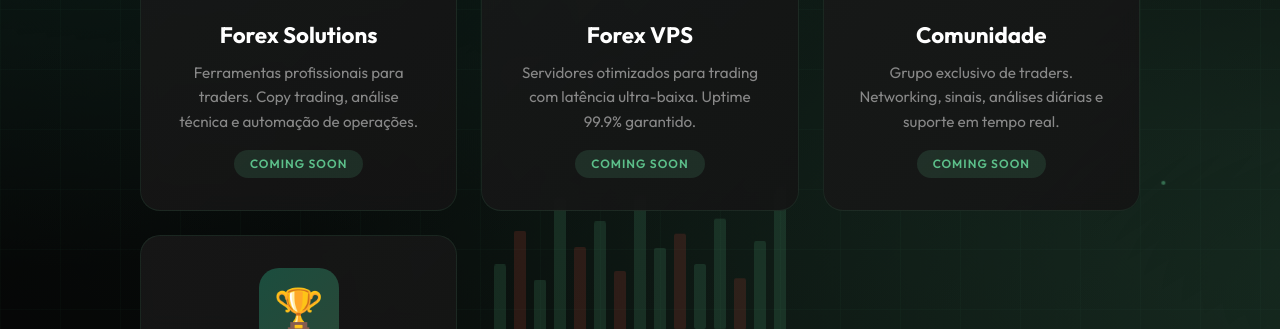
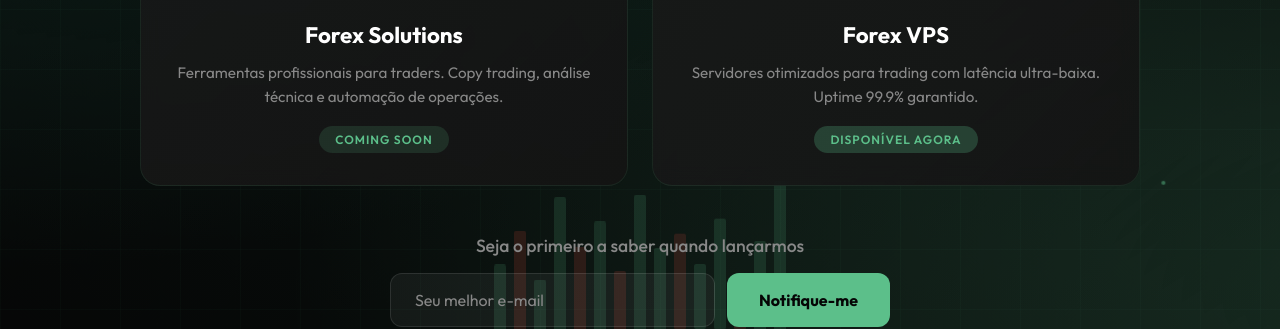
Before and after one commit to VictorWiik/wiikfx.com, a website: page public/index.html in a window 1280 px wide. Shown: the part 471-800 px from the top of the page. Drawn offline with Linux system fonts and the light colour scheme.

Commit message:
Update index.html

```diff
--- a/public/index.html
+++ b/public/index.html
@@ -581,24 +581,12 @@
                 <p>Ferramentas profissionais para traders. Copy trading, análise técnica e automação de operações.</p>
                 <span class="service-badge">COMING SOON</span>
             </div>
-            <div class="service-card">
+            <a href="/vps" class="service-card" style="text-decoration:none;color:inherit;">
                 <div class="service-icon">🖥️</div>
                 <h3>Forex VPS</h3>
                 <p>Servidores otimizados para trading com latência ultra-baixa. Uptime 99.9% garantido.</p>
-                <span class="service-badge">COMING SOON</span>
-            </div>
-            <div class="service-card">
-                <div class="service-icon">👥</div>
-                <h3>Comunidade</h3>
-                <p>Grupo exclusivo de traders. Networking, sinais, análises diárias e suporte em tempo real.</p>
-                <span class="service-badge">COMING SOON</span>
-            </div>
-            <div class="service-card">
-                <div class="service-icon">🏆</div>
-                <h3>PropFirms</h3>
-                <p>Parcerias com as melhores mesas proprietárias. Seja um trader financiado e opere com capital institucional.</p>
-                <span class="service-badge">COMING SOON</span>
-            </div>
+                <span class="service-badge" style="background:rgba(92,191,138,0.25);color:#5CBF8A;">DISPONÍVEL AGORA</span>
+            </a>
         </div>
 
         <!-- Newsletter -->
```
